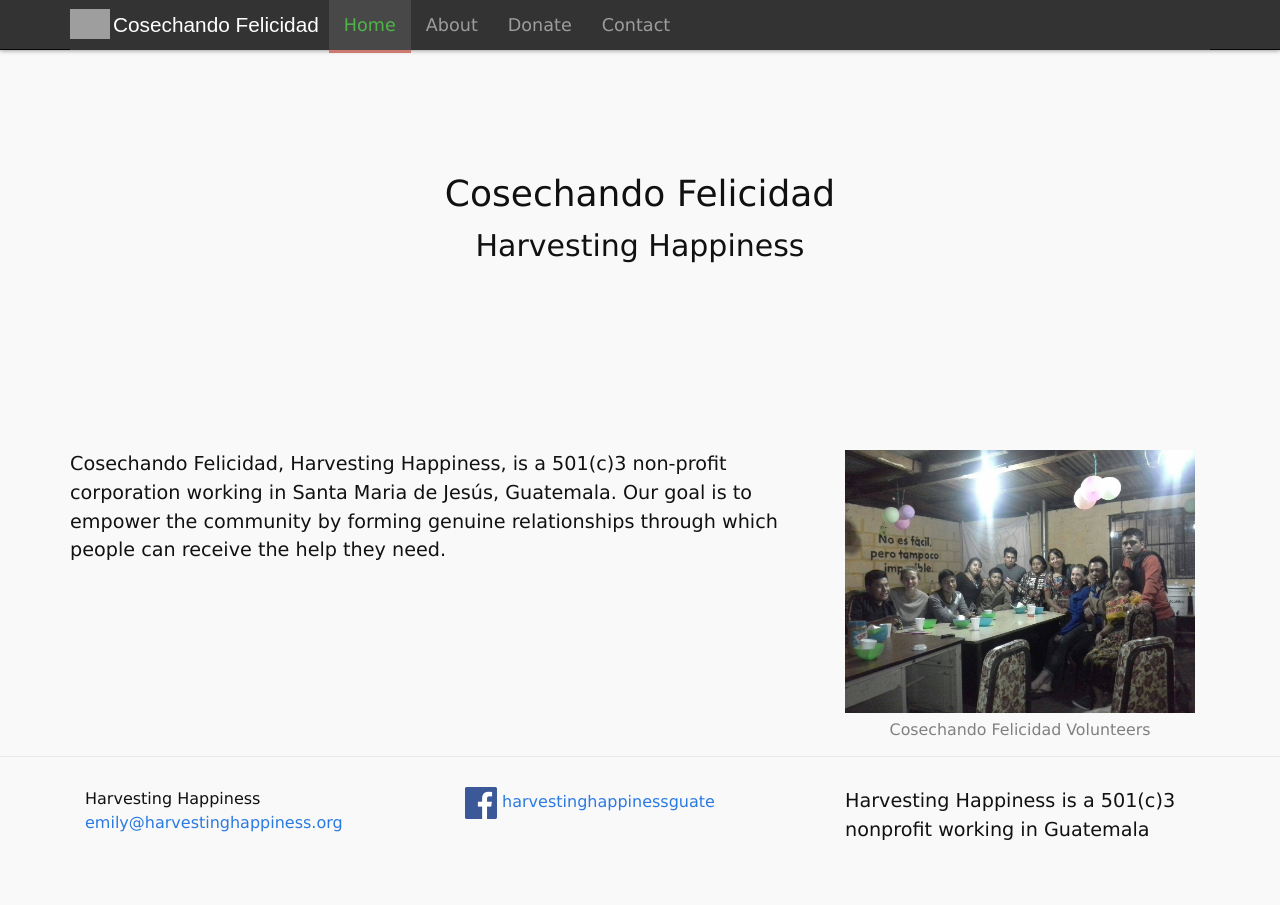
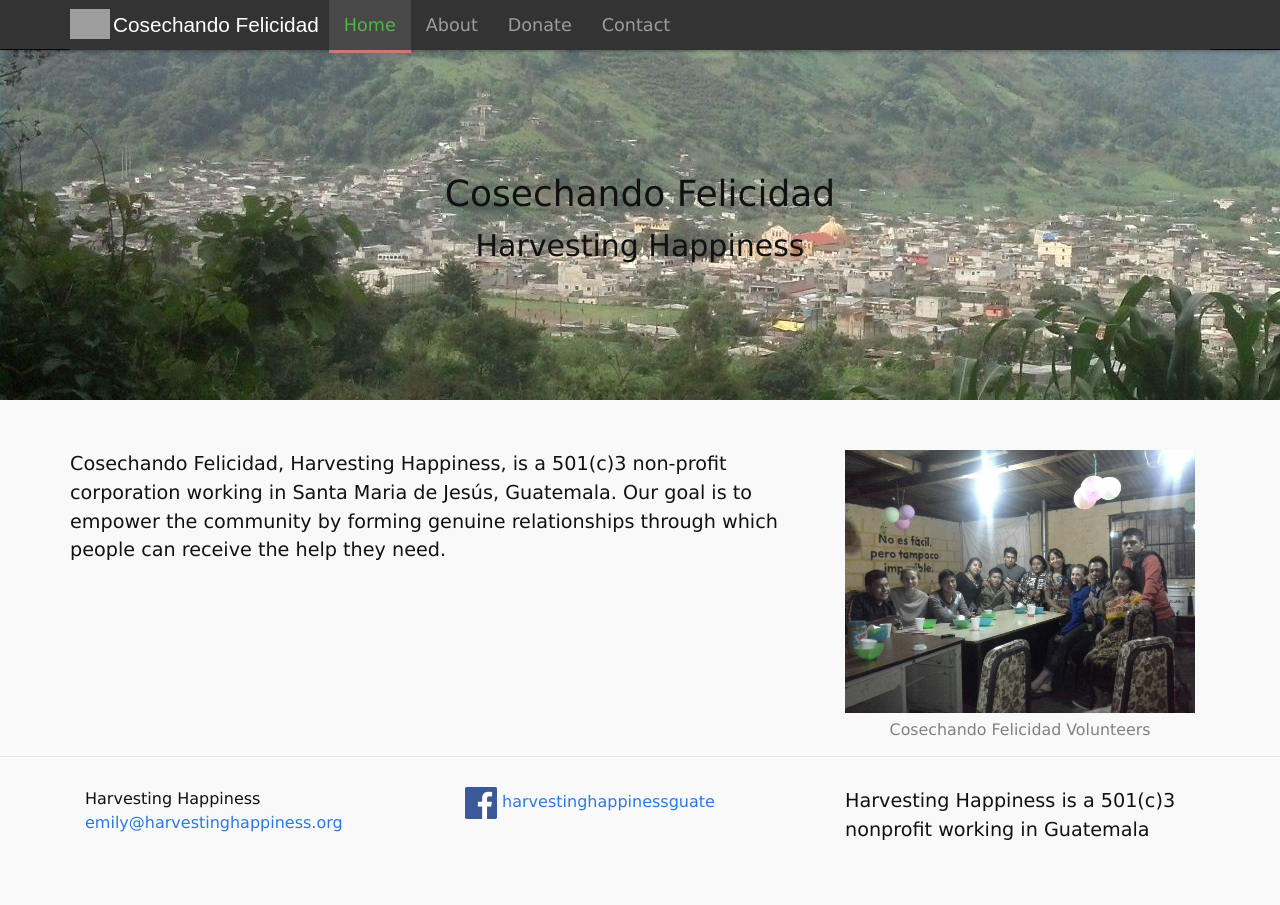
Before and after one commit to harvestinghappiness/harvestinghappiness.github.io, a Jekyll site: the page built from home.md, in a window 1280 px wide. Built offline with Jekyll 4.4.1, drawn with Linux system fonts in a browser that asks for light colours.

Commit message:
revert style

```diff
--- a/_layouts/home.html
+++ b/_layouts/home.html
@@ -6,7 +6,6 @@
   <body>
   	{% include header.html %}
 	<div class="title">
-    <div class="title-bg"></div>
 	  <div class="text">
 	    <h1>Cosechando Felicidad</h1>
 	    <h2>Harvesting Happiness</h2>
--- a/css/style.css
+++ b/css/style.css
@@ -79,24 +79,11 @@ figcaption {
 }
 
 .title {
+  background-image: url("../images/santamariaoverview.jpg");
+  background-size: inherit;
   margin-top: 50px;
   position: relative;
   height: 350px;
-}
-
-.title-bg {
-  background-image: url("../images/santamariaoverview.jpg");
-  background-size: cover;
-  display: block;
-  position: fixed;
-  top: 0;
-  left: 0;
-  z-index: 1;
-  -webkit-filter: blur(5px);
-  -moz-filter: blur(5px);
-  -o-filter: blur(5px);
-  -ms-filter: blur(5px);
-  filter: blur(5px);
 }
 
 .title > .text {
@@ -104,7 +91,6 @@ figcaption {
   top: 50%;
   position: absolute;
   left: 50%;
-  z-index: 2;
   -webkit-transform: translate(-50%,-50%);
   transform: translate(-50%,-50%);
 }
```
